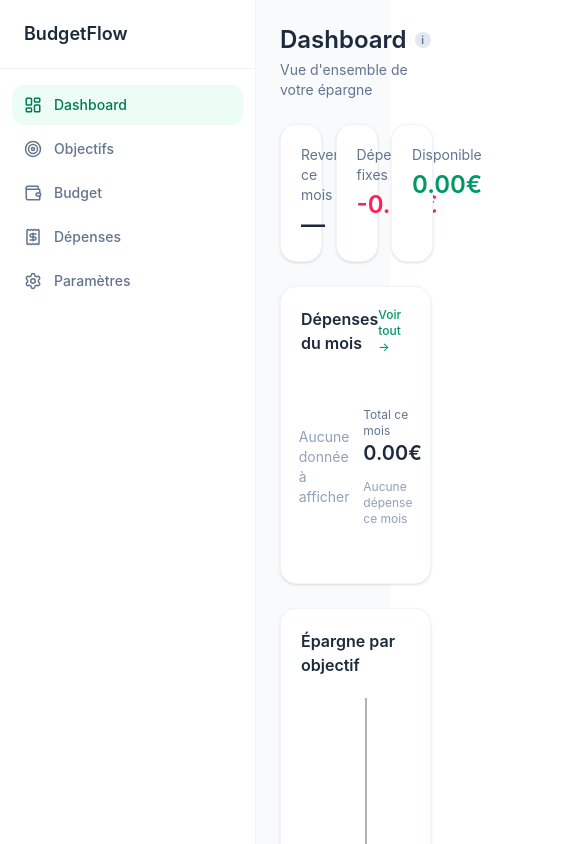
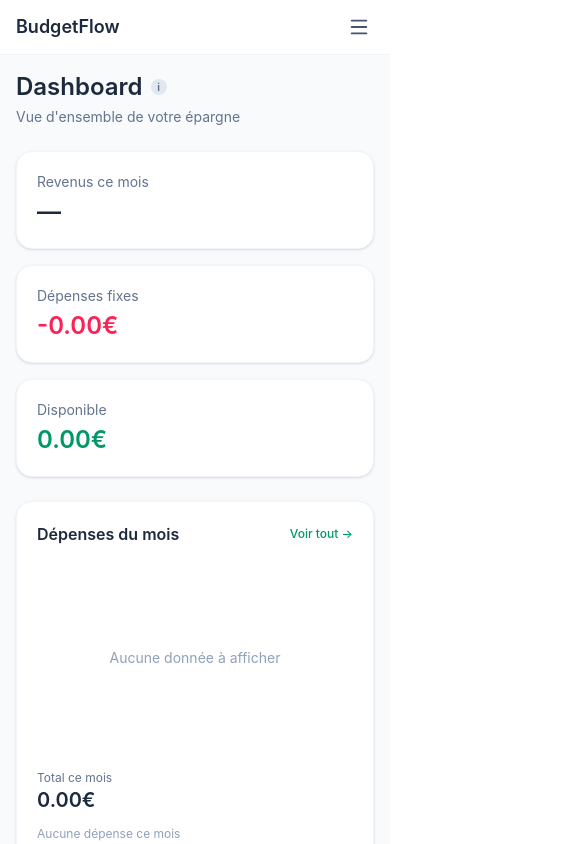
Before and after one commit to VicdSpt/BudgetFlow, a React (Vite) app: page / in a window 390 px wide. Shown: the top 844 px of the page, 585 px wide, since content can reach past the window. Built offline with nearby package versions, Linux system fonts and the light colour scheme.

Commit message:
feat: mobile responsive - hamburger nav, shared navItems, responsive grids

```diff
--- a/src/components/ui/Layout.tsx
+++ b/src/components/ui/Layout.tsx
@@ -1,11 +1,13 @@
 import { Outlet } from "react-router-dom"
 import SideBarMenu from "./SideBarMenu"
+import MobileNav from "./MobileNav"
 
 export default function Layout() {
   return (
-    <div className="min-h-screen bg-slate-50 flex">
+    <div className="min-h-screen bg-slate-50 flex flex-col md:flex-row">
+      <MobileNav />
       <SideBarMenu />
-      <main className="flex-1 p-6 w-full">
+      <main className="flex-1 p-4 md:p-6 w-full">
         <Outlet />
       </main>
     </div>
--- /dev/null
+++ b/src/components/ui/MobileNav.tsx
@@ -0,0 +1,46 @@
+import { useState } from "react"
+import { Link, useLocation } from "react-router-dom"
+import { Menu, X } from "lucide-react"
+import { navItems } from "./navItems"
+
+export default function MobileNav() {
+    const [isOpen, setIsOpen] = useState(false)
+    const location = useLocation()
+
+    return (
+        <header className="md:hidden sticky top-0 z-40 bg-white border-b border-slate-100">
+            <div className="flex items-center justify-between px-4 py-3">
+                <span className="text-lg font-semibold text-slate-800">BudgetFlow</span>
+                <button
+                    onClick={() => setIsOpen(!isOpen)}
+                    aria-label={isOpen ? "Fermer le menu" : "Ouvrir le menu"}
+                    className="p-1 text-slate-600 hover:text-slate-900"
+                >
+                    {isOpen ? <X size={22} /> : <Menu size={22} />}
+                </button>
+            </div>
+
+            {isOpen && (
+                <nav className="flex flex-col gap-1 px-3 pb-3 border-t border-slate-50">
+                    {navItems.map(({ to, label, icon: Icon }) => {
+                        const isActive = location.pathname === to
+                        return (
+                            <Link
+                                key={to}
+                                to={to}
+                                onClick={() => setIsOpen(false)}
+                                className={`flex items-center gap-3 px-3 py-2.5 rounded-xl text-sm font-medium transition-colors ${isActive
+                                    ? "bg-emerald-50 text-emerald-700"
+                                    : "text-slate-500 hover:bg-slate-50 hover:text-slate-800"
+                                }`}
+                            >
+                                <Icon size={18} />
+                                {label}
+                            </Link>
+                        )
+                    })}
+                </nav>
+            )}
+        </header>
+    )
+}
--- a/src/components/ui/SideBarMenu.tsx
+++ b/src/components/ui/SideBarMenu.tsx
@@ -1,19 +1,11 @@
 import { Link, useLocation } from "react-router-dom"
-import { LayoutDashboard, Target, Wallet, Receipt, Settings } from "lucide-react"
-
-const navItems = [
-    { to: "/", label: "Dashboard", icon: LayoutDashboard },
-    { to: "/goals", label: "Objectifs", icon: Target },
-    { to: "/budget", label: "Budget", icon: Wallet },
-    { to: "/transactions", label: "Dépenses", icon: Receipt },
-    { to: "/settings", label: "Paramètres", icon: Settings },
-]
+import { navItems } from "./navItems"
 
 export default function SideBarMenu() {
     const location = useLocation()
 
     return (
-        <nav className="w-64 shrink-0 h-screen sticky top-0 bg-white border-r border-slate-100 flex flex-col">
+        <nav className="w-64 shrink-0 h-screen sticky top-0 bg-white border-r border-slate-100 hidden md:flex flex-col">
             <div className="px-6 py-5 border-b border-slate-100">
                 <span className="text-lg font-semibold text-slate-800">BudgetFlow</span>
             </div>
--- /dev/null
+++ b/src/components/ui/navItems.ts
@@ -0,0 +1,16 @@
+import { LayoutDashboard, Target, Wallet, Receipt, Settings } from "lucide-react"
+import type { LucideIcon } from "lucide-react"
+
+export interface NavItem {
+    to: string
+    label: string
+    icon: LucideIcon
+}
+
+export const navItems: NavItem[] = [
+    { to: "/", label: "Dashboard", icon: LayoutDashboard },
+    { to: "/goals", label: "Objectifs", icon: Target },
+    { to: "/budget", label: "Budget", icon: Wallet },
+    { to: "/transactions", label: "Dépenses", icon: Receipt },
+    { to: "/settings", label: "Paramètres", icon: Settings },
+]
--- a/src/features/dashboard/components/GlobalProgress.tsx
+++ b/src/features/dashboard/components/GlobalProgress.tsx
@@ -18,7 +18,7 @@ export default function GlobalProgress() {
 
     return (
         <div className="flex flex-col gap-6">
-            <div className="grid grid-cols-3 gap-4">
+            <div className="grid grid-cols-1 sm:grid-cols-3 gap-4">
                 <div className="bg-white rounded-2xl border border-slate-100 shadow-sm p-5">
                     <p className="text-sm text-slate-500">Revenus ce mois</p>
                     <p className="text-2xl font-semibold text-slate-800 mt-1">{currentIncome > 0 ? `${currentIncome}€` : "—"}</p>
@@ -57,7 +57,7 @@ export default function GlobalProgress() {
                         Voir tout →
                     </Link>
                 </div>
-                <div className="grid grid-cols-2 gap-4">
+                <div className="grid grid-cols-1 sm:grid-cols-2 gap-4">
                     <TransactionCategoryChart categoryTotals={categoryTotals} />
                     <div className="flex flex-col justify-center gap-3">
                         <div>
```
